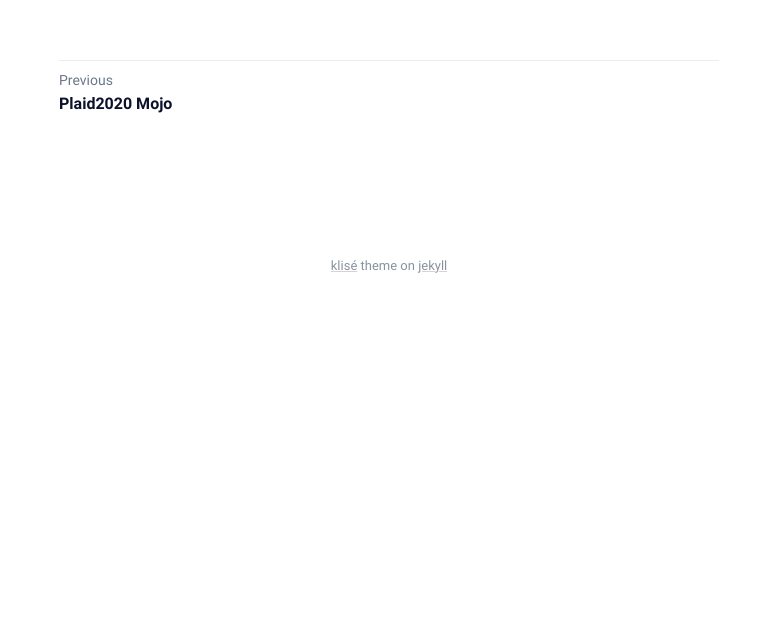
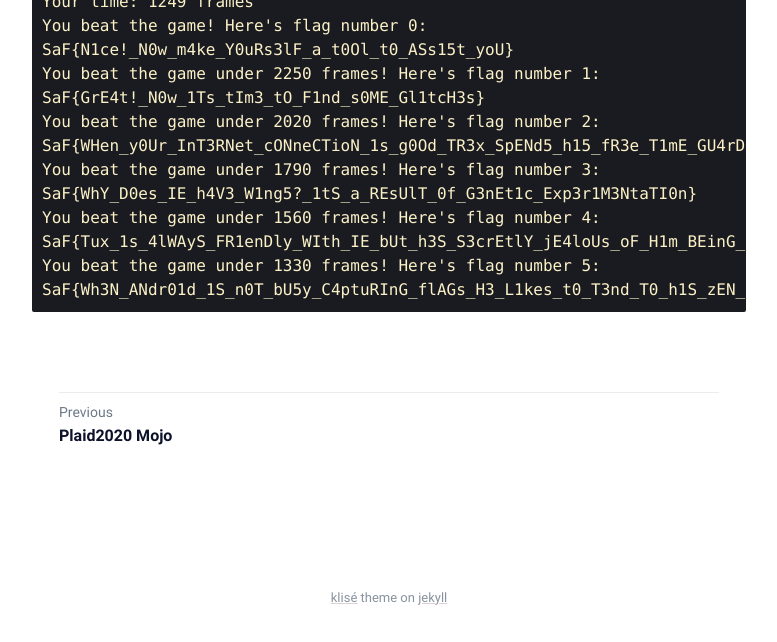
Before and after one commit to pwnfirstsearch/pwnfirstsearch.github.io, a Jekyll site: the page built from _posts/2020-05-10-spamandhexctf2020-tas.md, in a window 1280 px wide. Shown: the part 728-1370 px from the top of the page, without its empty margins (251-1028 px from the left). Built offline with Jekyll 4.4.1, drawn with Linux system fonts in a browser that asks for light colours; before the commit the page ends 1038 px from its top, so only the background shows below that.

Commit message:
add flags and frames

````diff
--- a/_posts/2020-05-10-spamandhexctf2020-tas.md
+++ b/_posts/2020-05-10-spamandhexctf2020-tas.md
@@ -7,3 +7,19 @@ tags: [tas, orbs, pwn]
 ---
 
 ![TAS vid](/assets/img/fatalbit/sah-tas.gif)
+
+```
+Your time: 1249 frames
+You beat the game! Here's flag number 0:
+SaF{N1ce!_N0w_m4ke_Y0uRs3lF_a_t0Ol_t0_ASs15t_yoU}
+You beat the game under 2250 frames! Here's flag number 1:
+SaF{GrE4t!_N0w_1Ts_tIm3_tO_F1nd_s0ME_Gl1tcH3s}
+You beat the game under 2020 frames! Here's flag number 2:
+SaF{WHen_y0Ur_InT3RNet_cONneCTioN_1s_g0Od_TR3x_SpENd5_h15_fR3e_T1mE_GU4rDinG_Fl4Gs}
+You beat the game under 1790 frames! Here's flag number 3:
+SaF{WhY_D0es_IE_h4V3_W1ng5?_1tS_a_REsUlT_0f_G3nEt1c_Exp3r1M3NtaTI0n}
+You beat the game under 1560 frames! Here's flag number 4:
+SaF{Tux_1s_4lWAyS_FR1enDly_WIth_IE_bUt_h3S_S3crEtlY_jE4loUs_oF_H1m_BEinG_abLE_tO_fLY}
+You beat the game under 1330 frames! Here's flag number 5:
+SaF{Wh3N_ANdr01d_1S_n0T_bU5y_C4ptuRInG_flAGs_H3_L1kes_t0_T3nd_T0_h1S_zEN_GArdEn}
+```
````
